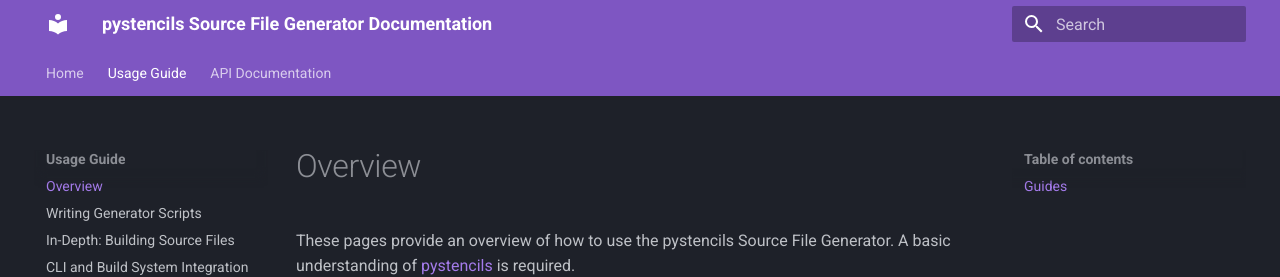
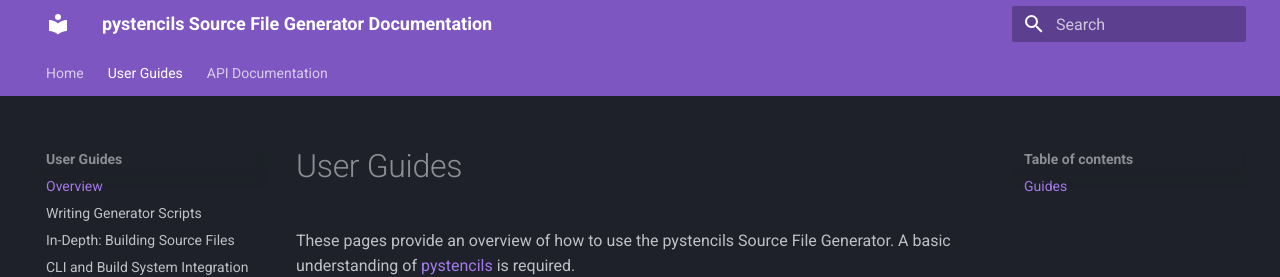
Before and after one commit to lssfau/pystencils-sfg, an MkDocs documentation site: the page built from docs/usage/index.md, in a window 1280 px wide. Shown: the top 277 px of the page. Built offline with MkDocs 1.6.1 and Material for MkDocs 9.7.7, drawn with Linux system fonts in a browser that asks for light colours.

Commit message:
minor fixes to documentation

```diff
--- a/docs/usage/index.md
+++ b/docs/usage/index.md
@@ -1,3 +1,5 @@
+# User Guides
+
 These pages provide an overview of how to use the pystencils Source File Generator.
 A basic understanding of [pystencils](https://pycodegen.pages.i10git.cs.fau.de/pystencils/index.html)
 is required.
--- a/mkdocs.yml
+++ b/mkdocs.yml
@@ -36,7 +36,7 @@ markdown_extensions:
 
 nav:
   - Home: index.md
-  - 'Usage Guide':
+  - 'User Guides':
     - 'Overview': usage/index.md
     - 'Writing Generator Scripts': usage/generator_scripts.md
     - 'In-Depth: Building Source Files': usage/building.md
```
Also changed, not shown: docs/api/frontend.md (+0 -8 lines).
